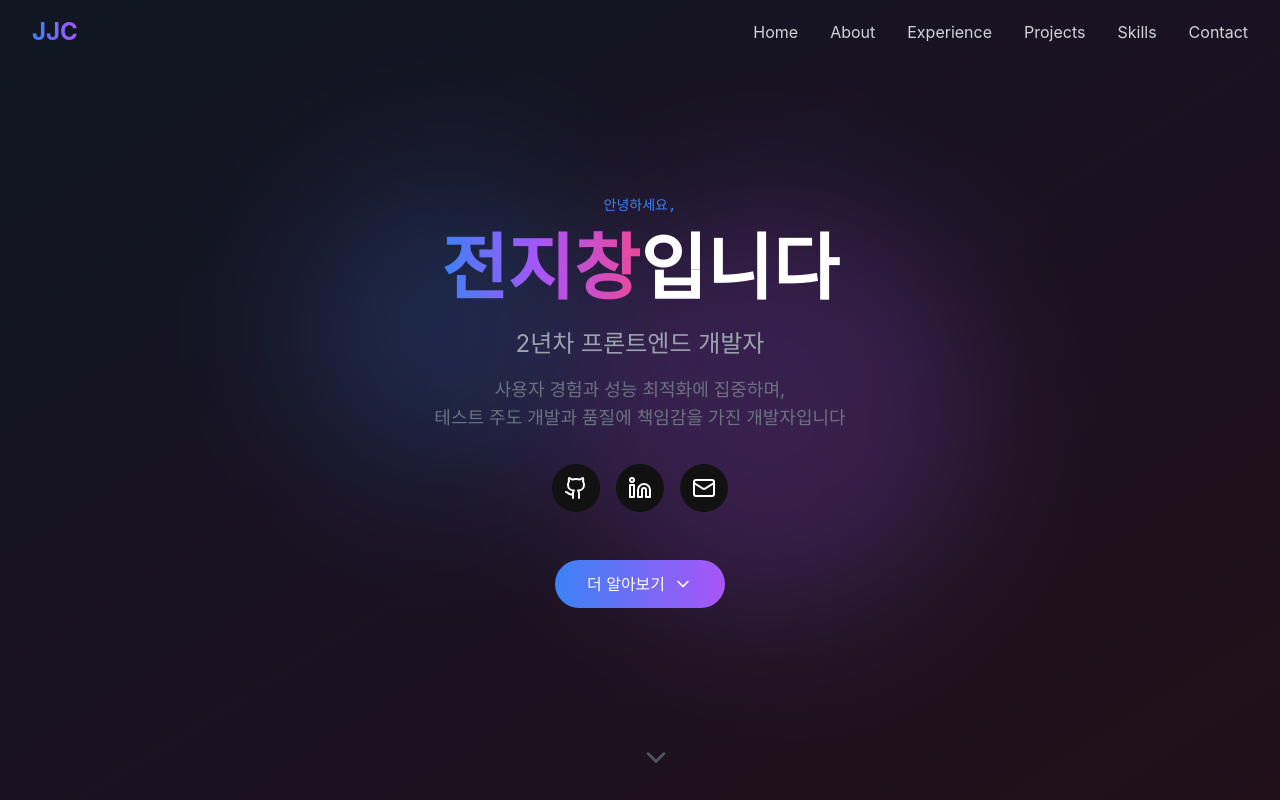
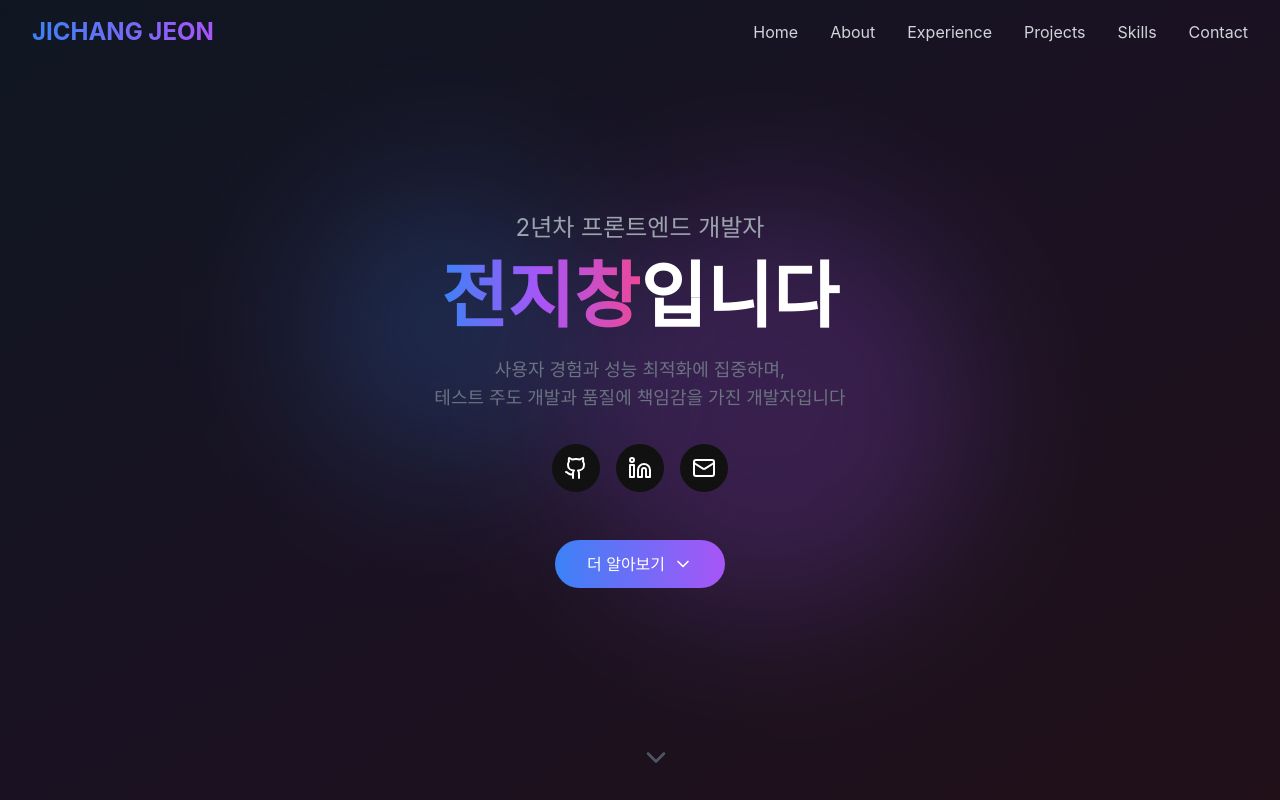
Before and after one commit to jcjee6276/jjc, a React (Vite) app: page /home in a window 1280 px wide. Shown: the top 800 px of the page. Built offline with nearby package versions, Linux system fonts and the light colour scheme.

Commit message:
fix : 문구 수정

```diff
--- a/src/components/Hero.jsx
+++ b/src/components/Hero.jsx
@@ -60,9 +60,12 @@ export default function Hero() {
                 animate="visible"
                 className="relative z-10 max-w-4xl mx-auto px-4 text-center"
             >
-                <motion.div variants={itemVariants} className="mb-4">
-                    <span className="text-blue-500 text-sm font-mono">안녕하세요,</span>
-                </motion.div>
+                <motion.p
+                    variants={itemVariants}
+                    className="text-xl md:text-2xl text-gray-400 mb-4"
+                >
+                    2년차 프론트엔드 개발자
+                </motion.p>
 
                 <motion.h1
                     variants={itemVariants}
@@ -74,19 +77,13 @@ export default function Hero() {
                     입니다
                 </motion.h1>
 
-                <motion.p
-                    variants={itemVariants}
-                    className="text-xl md:text-2xl text-gray-400 mb-4"
-                >
-                    2년차 프론트엔드 개발자
-                </motion.p>
 
                 <motion.p
                     variants={itemVariants}
                     className="text-lg text-gray-500 mb-8 max-w-2xl mx-auto"
                 >
                     사용자 경험과 성능 최적화에 집중하며,
-                    <br />
+                    <br/>
                     테스트 주도 개발과 품질에 책임감을 가진 개발자입니다
                 </motion.p>
 
@@ -95,26 +92,26 @@ export default function Hero() {
                     className="flex items-center justify-center gap-4 mb-12"
                 >
                     <a
-                        href="https://github.com/yourusername"
+                        href="https://github.com/jcjee6276"
                         target="_blank"
                         rel="noopener noreferrer"
                         className="p-3 bg-dark-card hover:bg-gray-800 rounded-full transition-colors duration-200"
                     >
-                        <Github size={24} />
+                        <Github size={24}/>
                     </a>
                     <a
-                        href="https://linkedin.com/in/yourusername"
+                        href="https://linkedin.com/in/지창-전-2b4440294/"
                         target="_blank"
                         rel="noopener noreferrer"
                         className="p-3 bg-dark-card hover:bg-gray-800 rounded-full transition-colors duration-200"
                     >
-                        <Linkedin size={24} />
+                        <Linkedin size={24}/>
                     </a>
                     <a
                         href="mailto:your.email@example.com"
                         className="p-3 bg-dark-card hover:bg-gray-800 rounded-full transition-colors duration-200"
                     >
-                        <Mail size={24} />
+                        <Mail size={24}/>
                     </a>
                 </motion.div>
 
@@ -126,15 +123,15 @@ export default function Hero() {
                         className="inline-flex items-center gap-2 px-8 py-3 bg-gradient-to-r from-blue-500 to-purple-500 rounded-full cursor-pointer hover:scale-105 transition-transform duration-200"
                     >
                         더 알아보기
-                        <ChevronDown size={20} />
+                        <ChevronDown size={20}/>
                     </Link>
                 </motion.div>
             </motion.div>
 
             {/* Scroll indicator */}
             <motion.div
-                animate={{ y: [0, 10, 0] }}
-                transition={{ duration: 2, repeat: Infinity }}
+                animate={{y: [0, 10, 0]}}
+                transition={{duration: 2, repeat: Infinity}}
                 className="absolute bottom-8 left-1/2 transform -translate-x-1/2"
             >
                 <ChevronDown className="text-gray-600" size={32} />
--- a/src/components/Navbar.jsx
+++ b/src/components/Navbar.jsx
@@ -41,7 +41,7 @@ export default function Navbar() {
                             whileHover={{ scale: 1.05 }}
                             className="text-2xl font-bold bg-gradient-to-r from-blue-500 to-purple-500 bg-clip-text text-transparent"
                         >
-                            JJC
+                            JICHANG JEON
                         </motion.div>
                     </Link>
 
```
